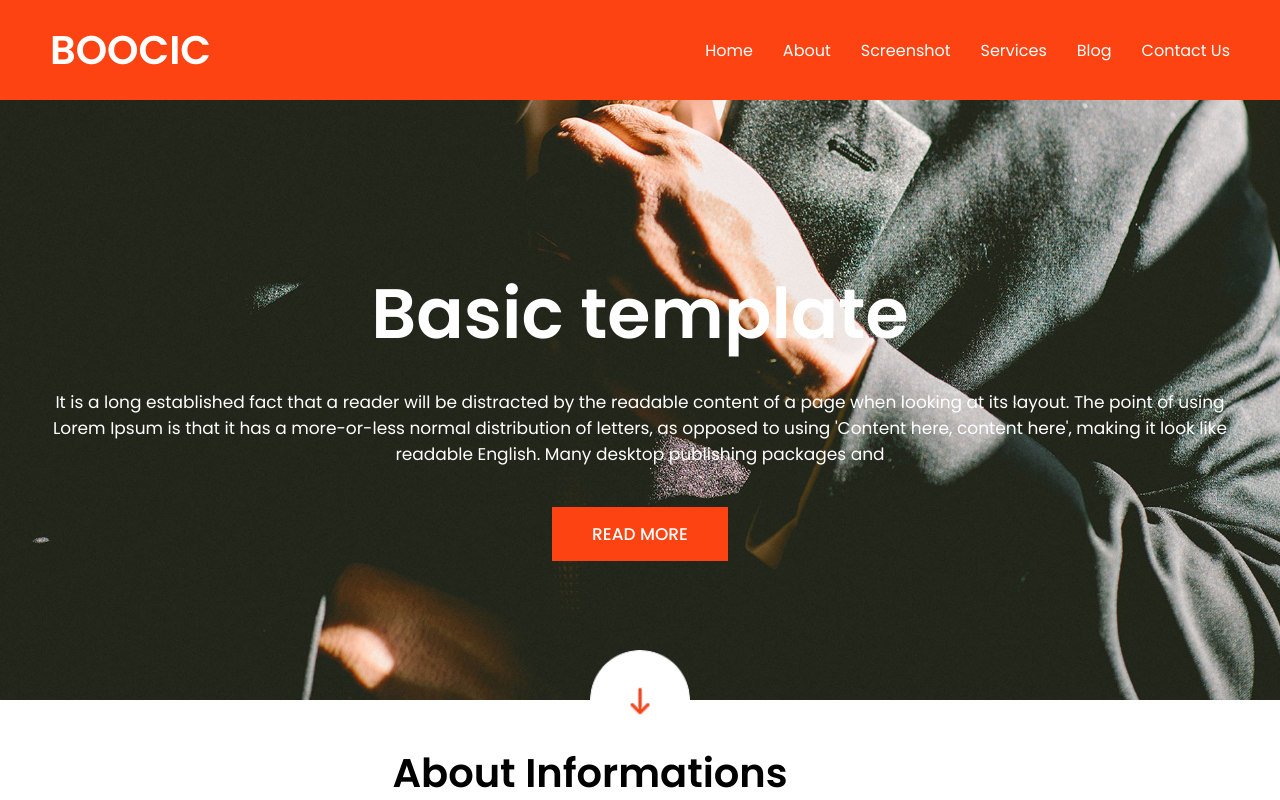
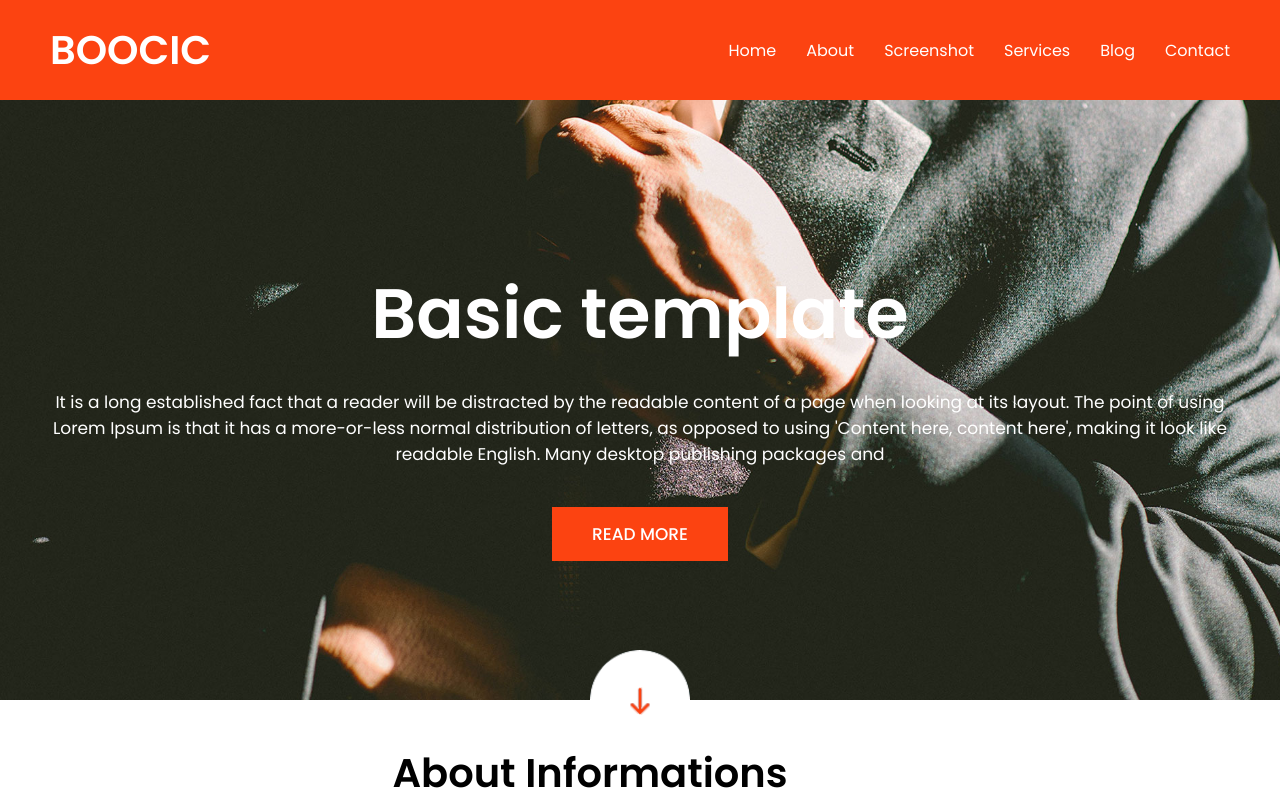
Before and after one commit to jgajic/Boocic-project, a plain HTML site: page index.html in a window 1280 px wide. Shown: the top 800 px of the page. Drawn offline with Linux system fonts and the light colour scheme.

Commit message:
Update index.html

```diff
--- a/index.html
+++ b/index.html
@@ -23,7 +23,7 @@
                 <li><a href="#screenshot">Screenshot</a></li>
                 <li><a href="#services">Services</a></li>
                 <li><a href="#blog">Blog</a></li>
-                <li><a href="#contact-us">Contact Us</a></li>
+                <li><a href="#contact-us">Contact</a></li>
             </ul>
         </nav>
     </header>
```
